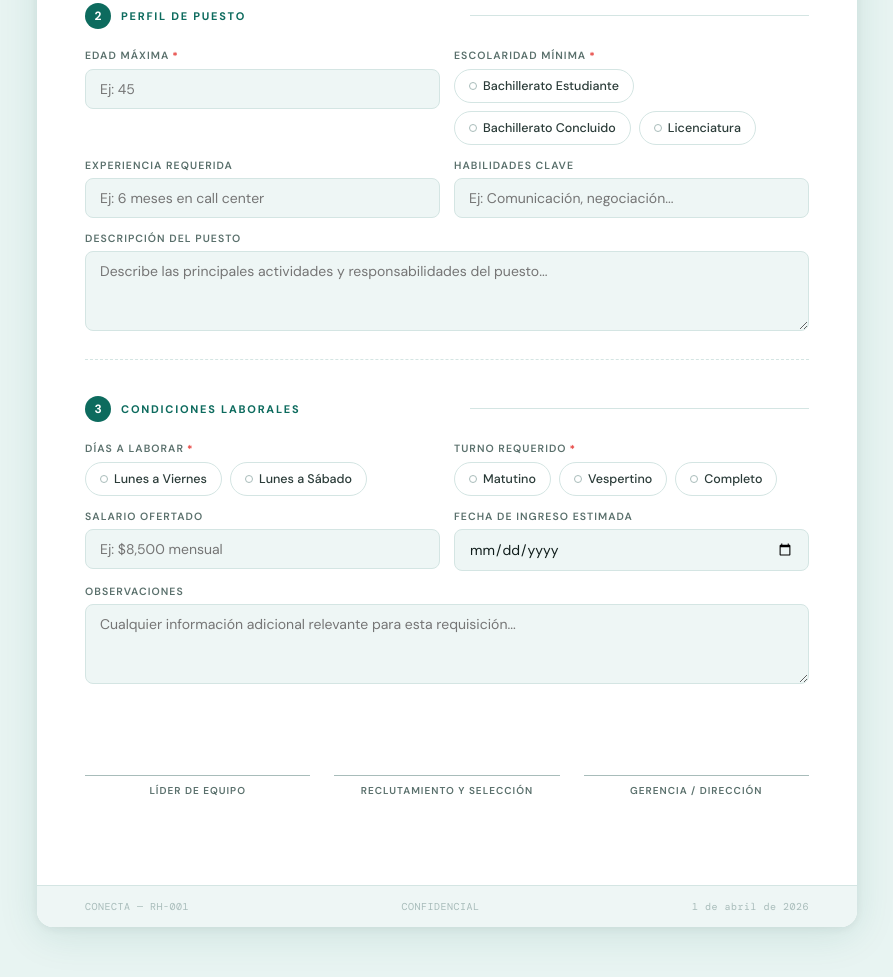
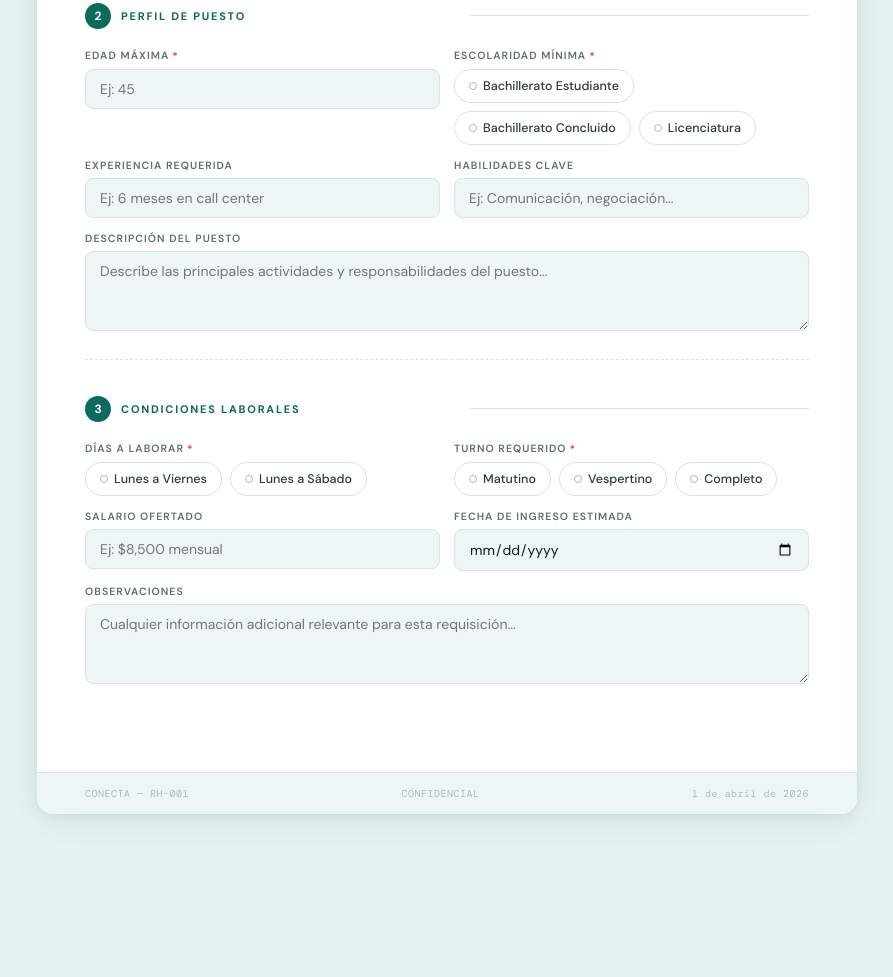
Before and after one commit to Conecta-MX/Conecta-MX.github.io, a plain HTML site: page index.html in a window 1280 px wide. Shown: the part 732-1709 px from the top of the page, without its empty margins (193-1086 px from the left). After the commit the page ends 1610 px from the top, so only its background shows below. Drawn offline with nearby package versions, Linux system fonts and the light colour scheme.

Commit message:
Add files via upload

```diff
--- a/index.html
+++ b/index.html
@@ -416,22 +416,6 @@ textarea { resize: vertical; min-height: 80px; }
       </div>
     </div>
 
-    <!-- ════ FIRMAS ════ -->
-    <div class="signatures">
-      <div class="sig-block">
-        <div class="sig-line"></div>
-        <div class="sig-label">Líder de Equipo</div>
-      </div>
-      <div class="sig-block">
-        <div class="sig-line"></div>
-        <div class="sig-label">Reclutamiento y Selección</div>
-      </div>
-      <div class="sig-block">
-        <div class="sig-line"></div>
-        <div class="sig-label">Gerencia / Dirección</div>
-      </div>
-    </div>
-
   </div><!-- /doc-body -->
 
   <div class="doc-footer">
```
